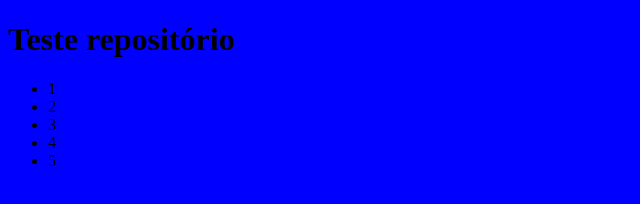
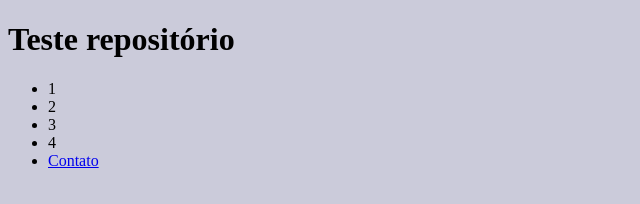
Before and after one commit to ulissessoaresmoreira/teste_repositorio, a plain HTML site: page index.html in a window 1280 px wide. Shown: the whole page, without its empty margins (0-640 px from the left). Drawn offline with Linux system fonts and the light colour scheme.

Commit message:
adicionando a pagina de contato

```diff
--- a/index.html
+++ b/index.html
@@ -15,7 +15,7 @@
             <li class="lista">2</li>
             <li class="lista">3</li>
             <li class="lista">4</li>
-            <li class="lista">5</li>
+            <li class="lista"> <a href="contato">Contato</a</li>
         </ul>
     </header>
 </body>
--- a/style.css
+++ b/style.css
@@ -1,5 +1,5 @@
 body{
-    background-color: blue;
+    background-color: rgb(203, 203, 218);
 }
 
 header{
```
Also changed, not shown: contato.html (added, +12 -0 lines).
